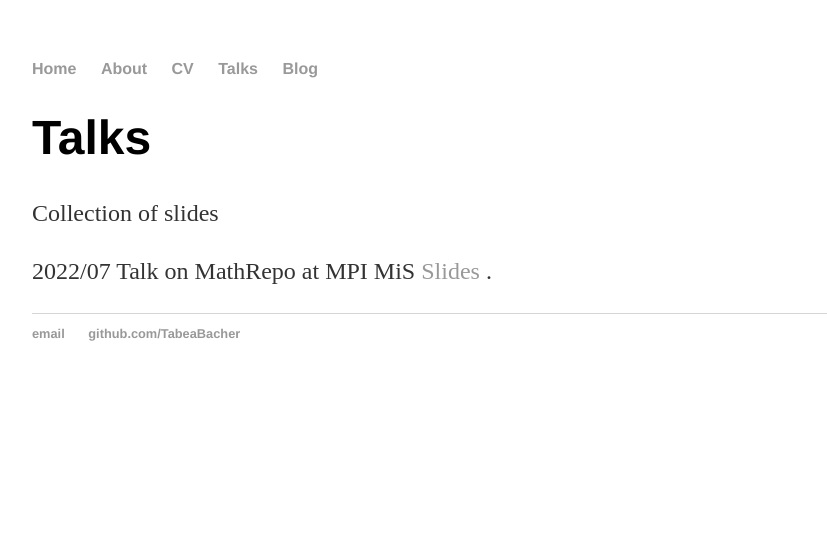
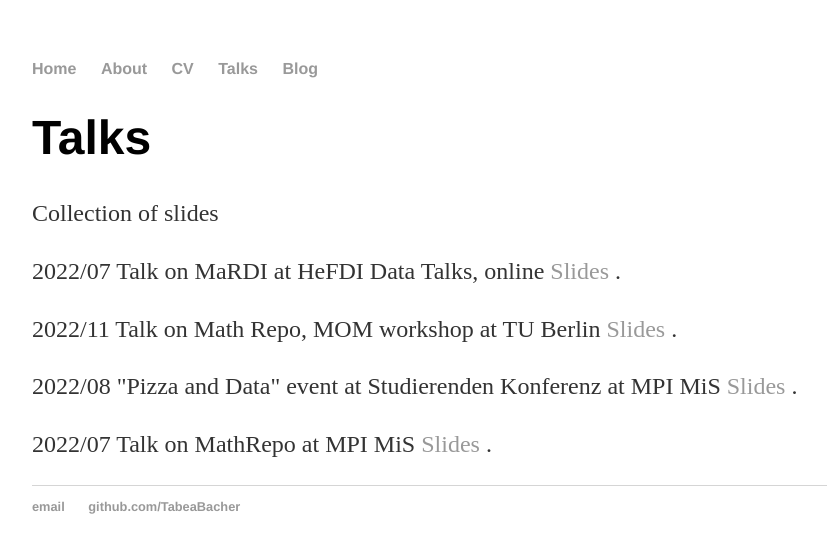
Before and after one commit to TabeaBacher/TabeaBacher.github.io, a Jekyll site: the page built from talks/index.html, in a window 1280 px wide. Shown: the top 553 px of the page, without its empty margins (160-987 px from the left). Built offline with Jekyll 4.4.1, drawn with Linux system fonts in a browser that asks for light colours.

Commit message:
Update index.html

```diff
--- a/talks/index.html
+++ b/talks/index.html
@@ -5,5 +5,8 @@ title: Tabea Bacher, Talks
 <div class="blurb">
 	<h1>Talks</h1>
 	<p>Collection of slides</p>
+  <p>2022/07 Talk on MaRDI at HeFDI Data Talks, online <a target="_blank" href="MathRepo_Tabea_MathematicalSoftwareSem_07.22.pdf">Slides </a>.</p>
+  <p>2022/11 Talk on Math Repo, MOM workshop at TU Berlin <a target="_blank" href="MathRepoMOMNov22.pdf">Slides </a>.</p>
+  <p>2022/08 "Pizza and Data" event at Studierenden Konferenz at MPI MiS <a target="_blank" href="Pizza and Data_StudierendenKonferenz.pdf">Slides </a>.</p>
   <p>2022/07 Talk on MathRepo at MPI MiS <a target="_blank" href="MathRepo_Tabea_MathematicalSoftwareSem_07.22.pdf">Slides </a>.</p>
 </div><!-- /.blurb -->
```
